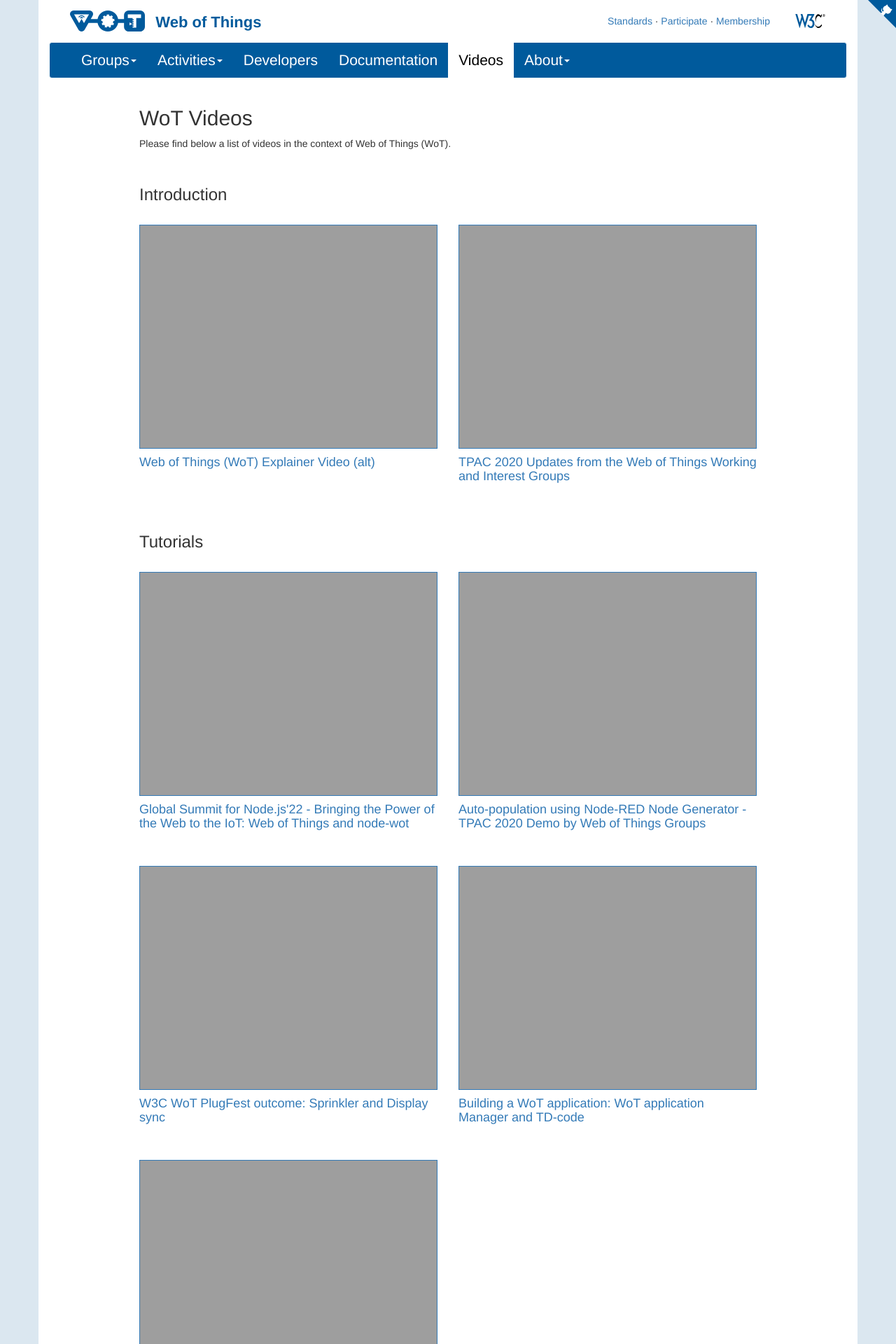
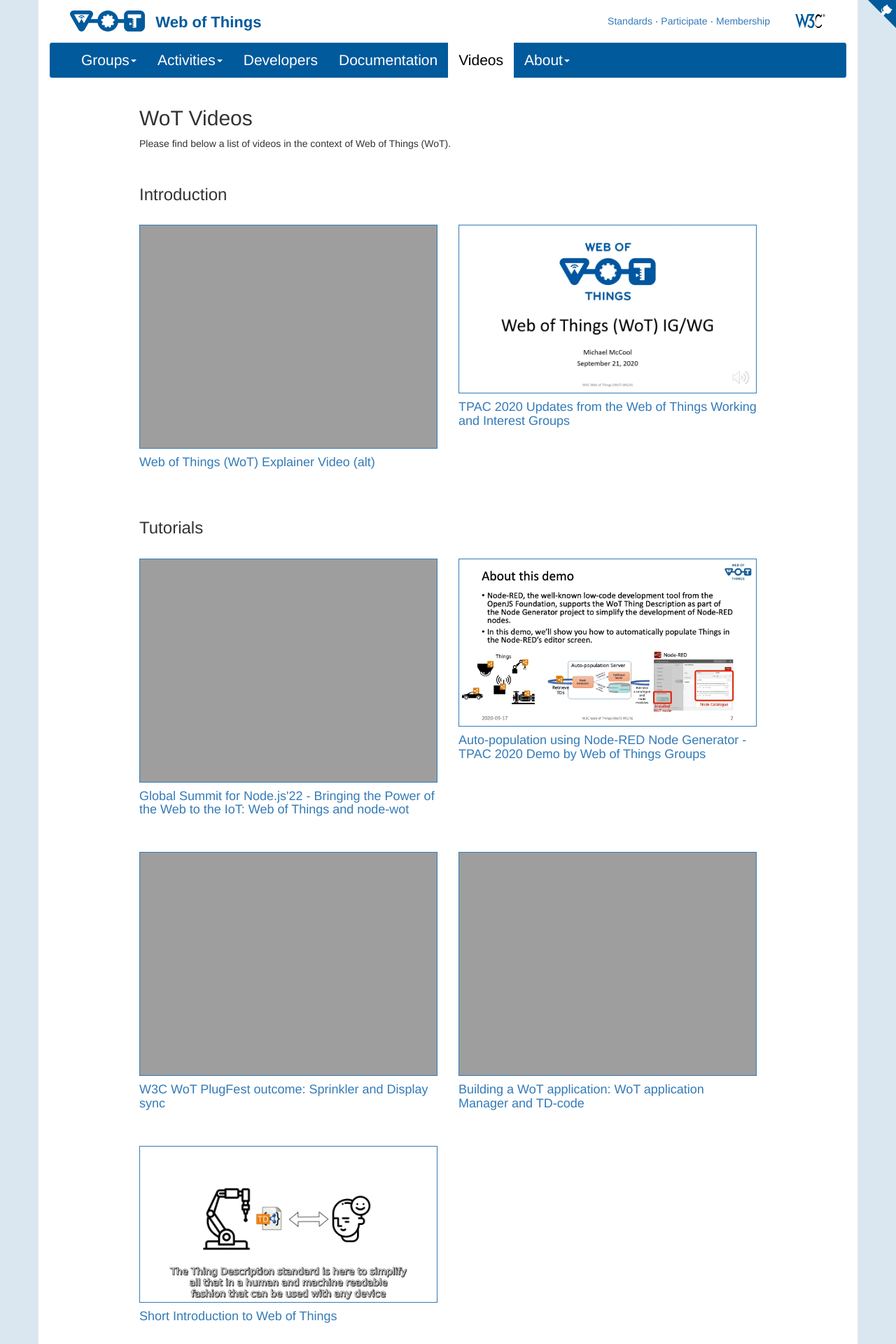
Before and after one commit to w3c/wot-marketing, a Jekyll site: the page built from docs/videos/index.html, in a window 1280 px wide. Shown: the top 1920 px of the page at 70% size. Built offline with Jekyll 4.4.1, drawn with Linux system fonts in a browser that asks for light colours; nearby versions of some CDN libraries; comment, search, counter and statistics services are not loaded.

Commit message:
fix file endings and image height

```diff
--- a/docs/videos/index.html
+++ b/docs/videos/index.html
@@ -17,7 +17,7 @@
             <a target="_blank" href="https://www.youtube.com/watch?v=WMFXg-kni0U">
                 <img class="img-responsive"
                     style="min-width: 180px; width: 100%; border-width: thin; border-style: solid;"
-                    src="{{'/images/video-thumbnail-wot-explainer.jpg' | absolute_url }}" alt="WoT Video" />
+                    src="{{'/images/video-thumbnail-wot-explainer.png' | absolute_url }}" alt="WoT Video" />
                 <h4>Web of Things (WoT) Explainer Video <a target="_blank"
                         href="https://www.w3.org/2021/02/wot-explainer-video.html">(alt)</a></h4>
             </a>
@@ -26,7 +26,7 @@
             <a target="_blank" href="https://www.youtube.com/watch?v=i_bNWV1CgeA">
                 <img class="img-responsive"
                     style="min-width: 180px; width: 100%; border-width: thin; border-style: solid;"
-                    src="{{'/images/video-thumbnail-tpac-2020.jpg' | absolute_url }}" alt="TPAC 2020" />
+                    src="{{'/images/video-thumbnail-tpac-2020.png' | absolute_url }}" alt="TPAC 2020" />
                 <h4>TPAC 2020 Updates from the Web of Things Working and Interest Groups</h4>
             </a>
         </div>
@@ -41,7 +41,7 @@
             <a target="_blank" href="https://www.youtube.com/watch?v=NkVrqSs-KOs">
                 <img class="img-responsive"
                     style="min-width: 180px; width: 100%; border-width: thin; border-style: solid;"
-                    src="{{'/images/video-thumbnail-geekle.jpg' | absolute_url }}"
+                    src="{{'/images/video-thumbnail-geekle.png' | absolute_url }}"
                     alt="Global Summit for Node.js'22 - Bringing the Power of the Web to the IoT: Web of Things and node-wot" />
                 <h4>Global Summit for Node.js'22 - Bringing the Power of the Web to the IoT: Web of Things and node-wot
             </a></h4>
@@ -52,7 +52,7 @@
             <a target="_blank" href="https://www.youtube.com/watch?v=oAcYbJ6P9bU">
                 <img class="img-responsive"
                     style="min-width: 180px; width: 100%; border-width: thin; border-style: solid;"
-                    src="{{'/images/video-thumbnail-node-red.jpg' | absolute_url }}" alt="WoT Video" />
+                    src="{{'/images/video-thumbnail-node-red.png' | absolute_url }}" alt="WoT Video" />
                 <h4>Auto-population using Node-RED Node Generator - TPAC 2020 Demo by Web of Things Groups</h4>
                 <!-- 2020-10-31 -->
             </a>
@@ -64,7 +64,7 @@
             <a target="_blank" href="https://www.youtube.com/watch?v=JqKBwkvrjio">
                 <img class="img-responsive"
                     style="min-width: 180px; width: 100%; border-width: thin; border-style: solid;"
-                    src="{{'/images/video-thumbnail-pf-outcome-farm.jpg' | absolute_url }}" alt="WoT Video" />
+                    src="{{'/images/video-thumbnail-pf-outcome-farm.png' | absolute_url }}" alt="WoT Video" />
                 <h4>W3C WoT PlugFest outcome: Sprinkler and Display sync</h4>
                 <!-- 2020-10-07 -->
             </a>
@@ -72,7 +72,7 @@
         <div class="col-md-6">
             <a target="_blank" href="https://www.youtube.com/watch?v=bPxIfZo7jns">
                 <img class="img-responsive" style="min-width: 180px; width: 100%; border-width: thin; border-style: solid;"
-                    src="{{'/images/video-thumbnail-wam.jpg' | absolute_url }}" alt="WAM Video" />
+                    src="{{'/images/video-thumbnail-wam.png' | absolute_url }}" alt="WAM Video" />
                 <h4>Building a WoT application: WoT application Manager and TD-code</h4>
                 <!-- 2020-9-18 -->
             </a>
@@ -83,7 +83,7 @@
         <div class="col-md-6">
             <a target="_blank" href="https://www.youtube.com/watch?v=lt_P2BU8e3I">
                 <img class="img-responsive" style="min-width: 180px; width: 100%; border-width: thin; border-style: solid;"
-                    src="{{'/images/video-short-intro-robot-arm.jpg' | absolute_url }}" alt="Short Introduction - Robot Arm" />
+                    src="{{'/images/video-short-intro-robot-arm.png' | absolute_url }}" alt="Short Introduction - Robot Arm" />
                 <h4>Short Introduction to Web of Things
             </a></h4>
             <!-- 2019-10-16 -->
@@ -98,16 +98,16 @@
     <div class="row">
         <div class="col-md-6">
             <a target="_blank" href="https://www.youtube.com/watch?v=PuhNX0QdvYI&list=PLDXXQJiSjPKHyo7D9xDLJELFQw5GHKQYJ&index=3">
-                <img class="img-responsive" style="min-width: 180px; min-height: 245px; width: 100%; border-width: thin; border-style: solid;"
-                    src="{{'/images/video-thumbnail-riot-2022.jpg' | absolute_url }}" alt="WoT Video" />
+                <img class="img-responsive" style="min-width: 180px; width: 100%; border-width: thin; border-style: solid;"
+                    src="{{'/images/video-thumbnail-riot-2022.png' | absolute_url }}" alt="WoT Video" />
                 <h4>RIOT Summit 2022, Keynote: "Web of Things - What is it all about"</h4>
                 <!-- 2022-09-05 -->
             </a>
         </div>
         <div class="col-md-6">
             <a target="_blank" href="https://www.youtube.com/watch?v=GljUcstf9mw">
-                <img class="img-responsive" style="min-width: 180px; min-height: 245; width: 100%; border-width: thin; border-style: solid;"
-                    src="{{'/images/video-thumbnail-eclipsecon2021.jpg' | absolute_url }}" alt="WoT Video" />
+                <img class="img-responsive" style="min-width: 180px; width: 100%; border-width: thin; border-style: solid;"
+                    src="{{'/images/video-thumbnail-eclipsecon2021.png' | absolute_url }}" alt="WoT Video" />
                 <h4>EclipseCon 2021 - Quick-start IoT Projects with Eclipse Thingweb & EdiTDor</h4>
                 <!-- 2021-11-05 -->
             </a>
@@ -144,7 +144,7 @@
         <div class="col-md-6">
             <a target="_blank" href="https://www.youtube.com/watch?list=PLEyJjfPQS2aCnJ7fktjgmnwvl_RmsvQbd&v=VKKxnk-aRhY">
                 <img class="img-responsive" style="min-width: 180px; width: 100%; border-width: thin; border-style: solid;"
-                    src="{{'/images/video-thumbnail-jeff-jaffe.jpg' | absolute_url }}" alt="WoT Video" />
+                    src="{{'/images/video-thumbnail-jeff-jaffe.png' | absolute_url }}" alt="WoT Video" />
                 <h4>Industry of Things World USA 2016 Interview - Jeff Jaffe, W3C</h4>
                 <!-- 2016-04-07 -->
             </a>
```
